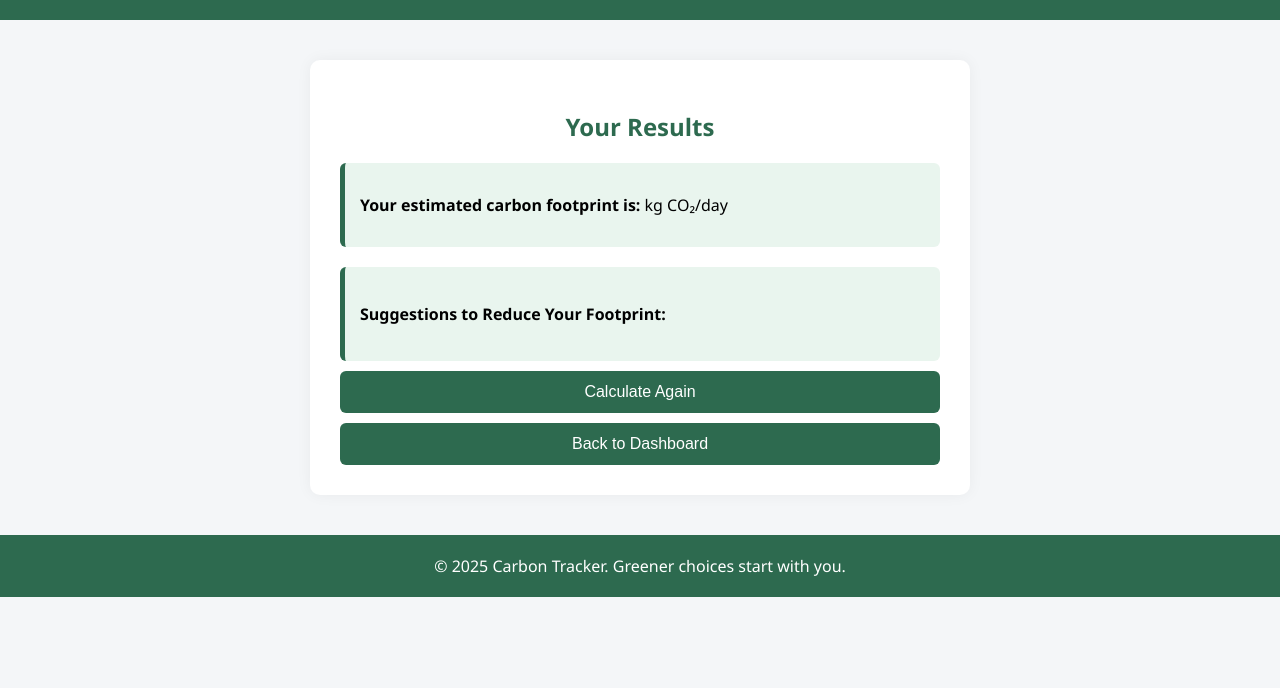
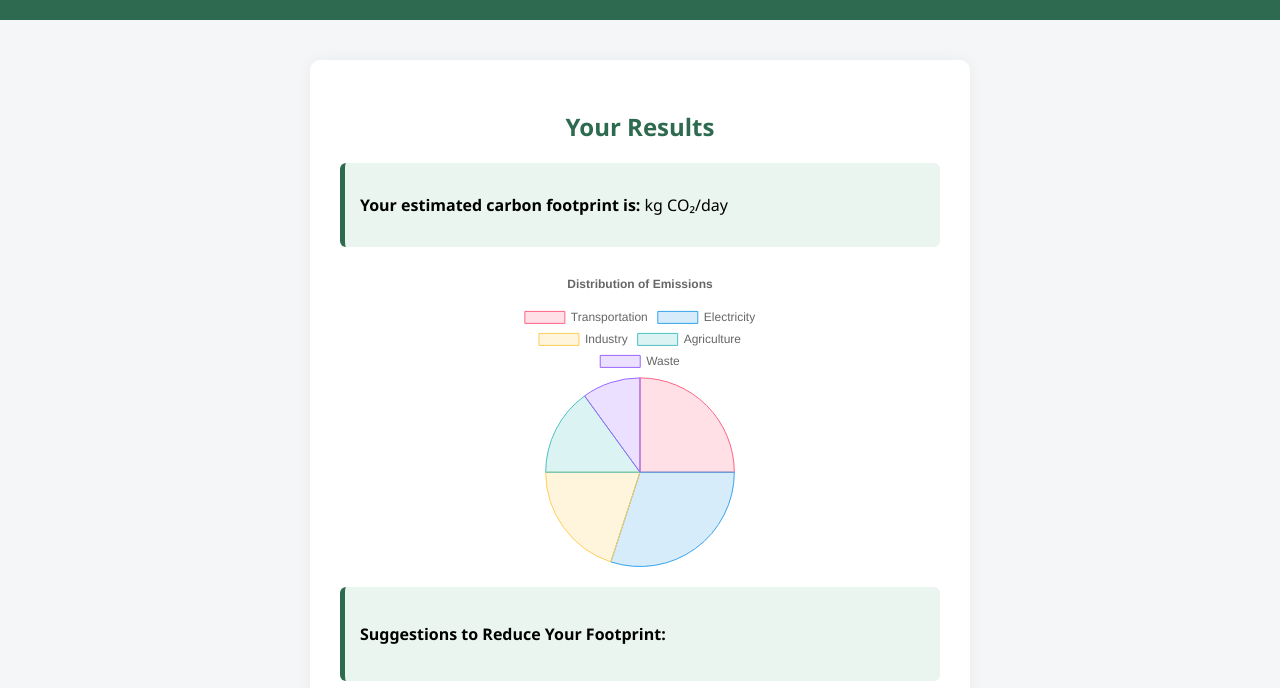
Before and after one commit to Nishantranjan123/Carbon-footprint-Tracker, a website: page Front-end/result.html in a window 1280 px wide. Shown: the part 106-794 px from the top of the page. Drawn offline with nearby package versions, Linux system fonts and the light colour scheme.

Commit message:
some updates

```diff
--- a/Front-end/result.html
+++ b/Front-end/result.html
@@ -65,7 +65,13 @@
       color: white;
       margin-top: 40px;
     }
+
+    #emissionChart {
+      max-width: 400px;
+      margin: 20px auto;
+    }
   </style>
+  <script src="https://cdn.jsdelivr.net/npm/chart.js"></script>
 </head>
 <body>
 
@@ -78,6 +84,8 @@
     <div class="result">
       <p><strong>Your estimated carbon footprint is:</strong> <span id="footprintValue"></span> kg CO₂/day</p>
     </div>
+
+    <canvas id="emissionChart"></canvas>
 
     <div class="solution">
       <h4>Suggestions to Reduce Your Footprint:</h4>
@@ -111,6 +119,48 @@
     document.getElementById('calculateAgainBtn').onclick = function() {
       window.location.href = 'index2.html'; // Redirect to the calculation page
     };
+
+    // Create a pie chart for emission distribution
+    const ctx = document.getElementById('emissionChart').getContext('2d');
+    const emissionData = {
+      labels: ['Transportation', 'Electricity', 'Industry', 'Agriculture', 'Waste'],
+      datasets: [{
+        label: 'Emission Distribution',
+        data: [25, 30, 20, 15, 10], // Example data representing percentage of emissions
+        backgroundColor: [
+          'rgba(255, 99, 132, 0.2)',
+          'rgba(54, 162, 235, 0.2)',
+          'rgba(255, 206, 86, 0.2)',
+          'rgba(75, 192, 192, 0.2)',
+          'rgba(153, 102, 255, 0.2)'
+        ],
+        borderColor: [
+          'rgba(255, 99, 132, 1)',
+          'rgba(54, 162, 235, 1)',
+          'rgba(255, 206, 86, 1)',
+          'rgba(75, 192, 192, 1)',
+          'rgba(153, 102, 255, 1)'
+        ],
+        borderWidth: 1
+      }]
+    };
+
+    const emissionChart = new Chart(ctx, {
+      type: 'pie',
+      data: emissionData,
+      options: {
+        responsive: true,
+        plugins: {
+          legend: {
+            position: 'top',
+          },
+          title: {
+            display: true,
+            text: 'Distribution of Emissions'
+          }
+        }
+      }
+    });
   </script>
 </body>
 </html>
```
